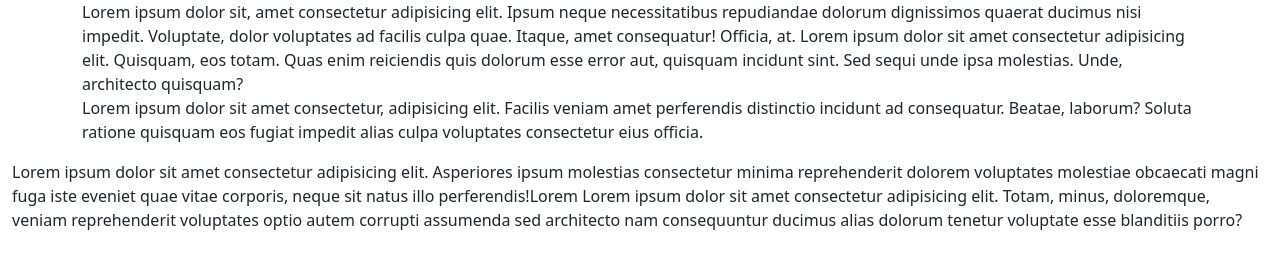
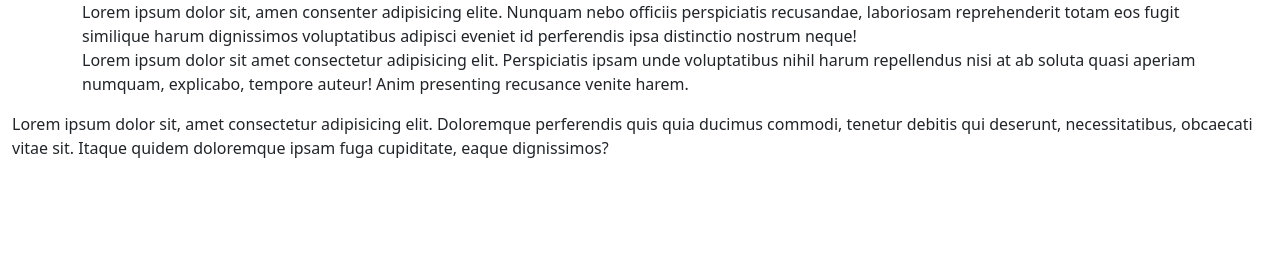
Before and after one commit to divyakantvanajara/frontend, a plain HTML site: page bootstrap/lesson2.html in a window 1280 px wide. Drawn offline with nearby package versions, Linux system fonts and the light colour scheme.

Commit message:
bootstrap

```diff
--- a/bootstrap/lesson2.html
+++ b/bootstrap/lesson2.html
@@ -13,28 +13,22 @@
   </head>
   <body>
     <div class="container">
-      Lorem ipsum dolor sit, amet consectetur adipisicing elit. Ipsum neque
-      necessitatibus repudiandae dolorum dignissimos quaerat ducimus nisi
-      impedit. Voluptate, dolor voluptates ad facilis culpa quae. Itaque, amet
-      consequatur! Officia, at. Lorem ipsum dolor sit amet consectetur
-      adipisicing elit. Quisquam, eos totam. Quas enim reiciendis quis dolorum
-      esse error aut, quisquam incidunt sint. Sed sequi unde ipsa molestias.
-      Unde, architecto quisquam?
+      Lorem ipsum dolor sit, amen consenter adipisicing elite. Nunquam nebo
+      officiis perspiciatis recusandae, laboriosam reprehenderit totam eos fugit
+      similique harum dignissimos voluptatibus adipisci eveniet id perferendis
+      ipsa distinctio nostrum neque!
       <p>
-        Lorem ipsum dolor sit amet consectetur, adipisicing elit. Facilis veniam
-        amet perferendis distinctio incidunt ad consequatur. Beatae, laborum?
-        Soluta ratione quisquam eos fugiat impedit alias culpa voluptates
-        consectetur eius officia.
+        Lorem ipsum dolor sit amet consectetur adipisicing elit. Perspiciatis
+        ipsam unde voluptatibus nihil harum repellendus nisi at ab soluta quasi
+        aperiam numquam, explicabo, tempore auteur! Anim presenting recusance
+        venite harem.
       </p>
     </div>
     <div class="container-fluid">
-      Lorem ipsum dolor sit amet consectetur adipisicing elit. Asperiores ipsum
-      molestias consectetur minima reprehenderit dolorem voluptates molestiae
-      obcaecati magni fuga iste eveniet quae vitae corporis, neque sit natus
-      illo perferendis!Lorem Lorem ipsum dolor sit amet consectetur adipisicing
-      elit. Totam, minus, doloremque, veniam reprehenderit voluptates optio
-      autem corrupti assumenda sed architecto nam consequuntur ducimus alias
-      dolorum tenetur voluptate esse blanditiis porro?
+      Lorem ipsum dolor sit, amet consectetur adipisicing elit. Doloremque
+      perferendis quis quia ducimus commodi, tenetur debitis qui deserunt,
+      necessitatibus, obcaecati vitae sit. Itaque quidem doloremque ipsam fuga
+      cupiditate, eaque dignissimos?
     </div>
 
     <script
```
